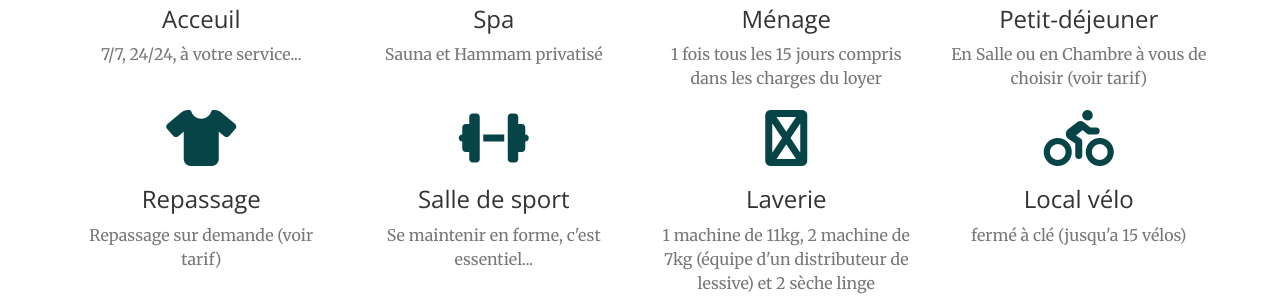
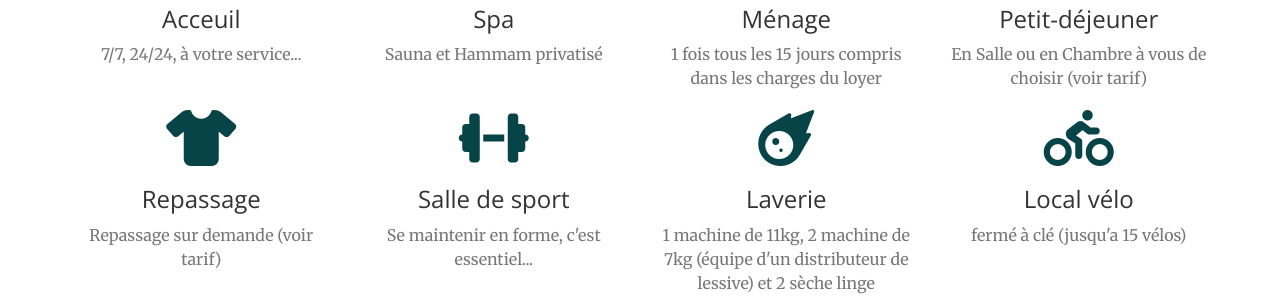
Before and after one commit to 74-mademoiselle/residence-ella.github.io, a Jekyll site: the page built from index.html, in a window 1280 px wide and 900 px high, scrolled down 1408 px. Shown: the part 150-450 px from the top of the window. Built offline with Jekyll 4.4.1, drawn with Linux system fonts in a browser that asks for light colours; nearby versions of some CDN libraries.

Commit message:
Update from Forestry.io yannick moreau updated _data/services.yaml

```diff
--- a/_data/services.yaml
+++ b/_data/services.yaml
@@ -25,7 +25,7 @@ services:
   description: Se maintenir en forme, c'est essentiel...
   delay: 0.4s
 - title: 'Laverie '
-  icon: fa-cloudversify
+  icon: fa-meteor
   description: '1 machine de 11kg, 2 machine de 7kg (équipe d''un distributeur de
     lessive) et 2 sèche linge '
   delay: 0.6s
```
